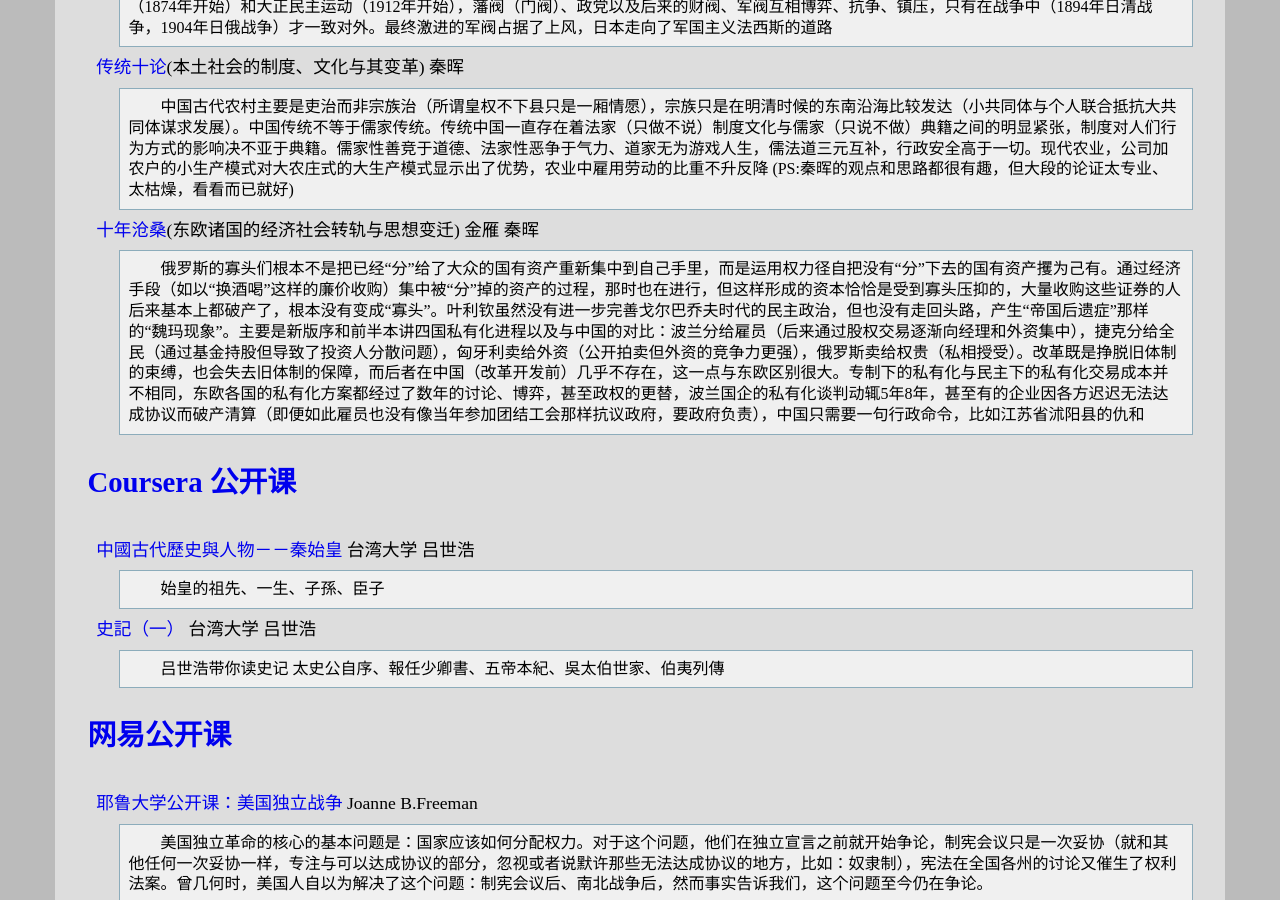
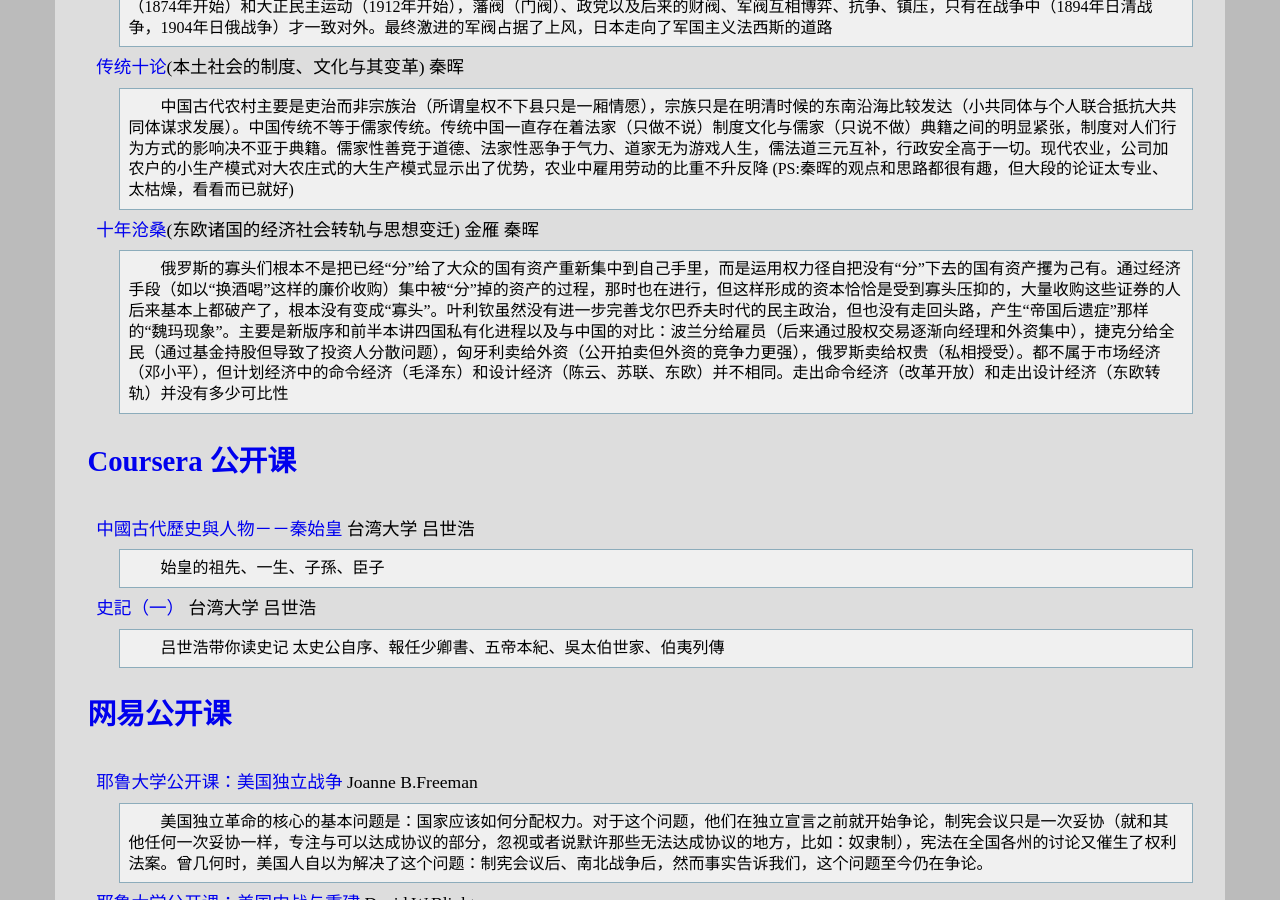
Before and after one commit to leiqin/leiqin.github.io, a Jekyll site: the page built from shoucang/history.markdown, in a window 1280 px wide and 900 px high, scrolled down 1976 px. Built offline with Jekyll 4.4.1, drawn with Linux system fonts in a browser that asks for light colours; comment, search, counter and statistics services are not loaded.

Commit message:
_ 小修改

```diff
--- a/shoucang/history.markdown
+++ b/shoucang/history.markdown
@@ -68,7 +68,7 @@ title: 以史为镜
 :	中国古代农村主要是吏治而非宗族治（所谓皇权不下县只是一厢情愿），宗族只是在明清时候的东南沿海比较发达（小共同体与个人联合抵抗大共同体谋求发展）。中国传统不等于儒家传统。传统中国一直存在着法家（只做不说）制度文化与儒家（只说不做）典籍之间的明显紧张，制度对人们行为方式的影响决不亚于典籍。儒家性善竞于道德、法家性恶争于气力、道家无为游戏人生，儒法道三元互补，行政安全高于一切。现代农业，公司加农户的小生产模式对大农庄式的大生产模式显示出了优势，农业中雇用劳动的比重不升反降 (PS:秦晖的观点和思路都很有趣，但大段的论证太专业、太枯燥，看看而已就好)
 
 [十年沧桑](http://book.douban.com/subject/11615542/)(东欧诸国的经济社会转轨与思想变迁) 金雁 秦晖
-:	俄罗斯的寡头们根本不是把已经“分”给了大众的国有资产重新集中到自己手里，而是运用权力径自把没有“分”下去的国有资产攫为己有。通过经济手段（如以“换酒喝”这样的廉价收购）集中被“分”掉的资产的过程，那时也在进行，但这样形成的资本恰恰是受到寡头压抑的，大量收购这些证券的人后来基本上都破产了，根本没有变成“寡头”。叶利钦虽然没有进一步完善戈尔巴乔夫时代的民主政治，但也没有走回头路，产生“帝国后遗症”那样的“魏玛现象”。主要是新版序和前半本讲四国私有化进程以及与中国的对比：波兰分给雇员（后来通过股权交易逐渐向经理和外资集中），捷克分给全民（通过基金持股但导致了投资人分散问题），匈牙利卖给外资（公开拍卖但外资的竞争力更强），俄罗斯卖给权贵（私相授受）。改革既是挣脱旧体制的束缚，也会失去旧体制的保障，而后者在中国（改革开发前）几乎不存在，这一点与东欧区别很大。专制下的私有化与民主下的私有化交易成本并不相同，东欧各国的私有化方案都经过了数年的讨论、博弈，甚至政权的更替，波兰国企的私有化谈判动辄5年8年，甚至有的企业因各方迟迟无法达成协议而破产清算（即便如此雇员也没有像当年参加团结工会那样抗议政府，要政府负责），中国只需要一句行政命令，比如江苏省沭阳县的仇和
+:	俄罗斯的寡头们根本不是把已经“分”给了大众的国有资产重新集中到自己手里，而是运用权力径自把没有“分”下去的国有资产攫为己有。通过经济手段（如以“换酒喝”这样的廉价收购）集中被“分”掉的资产的过程，那时也在进行，但这样形成的资本恰恰是受到寡头压抑的，大量收购这些证券的人后来基本上都破产了，根本没有变成“寡头”。叶利钦虽然没有进一步完善戈尔巴乔夫时代的民主政治，但也没有走回头路，产生“帝国后遗症”那样的“魏玛现象”。主要是新版序和前半本讲四国私有化进程以及与中国的对比：波兰分给雇员（后来通过股权交易逐渐向经理和外资集中），捷克分给全民（通过基金持股但导致了投资人分散问题），匈牙利卖给外资（公开拍卖但外资的竞争力更强），俄罗斯卖给权贵（私相授受）。都不属于市场经济（邓小平），但计划经济中的命令经济（毛泽东）和设计经济（陈云、苏联、东欧）并不相同。走出命令经济（改革开放）和走出设计经济（东欧转轨）并没有多少可比性
 
 ### [Coursera 公开课](https://www.coursera.org/)
 
```
